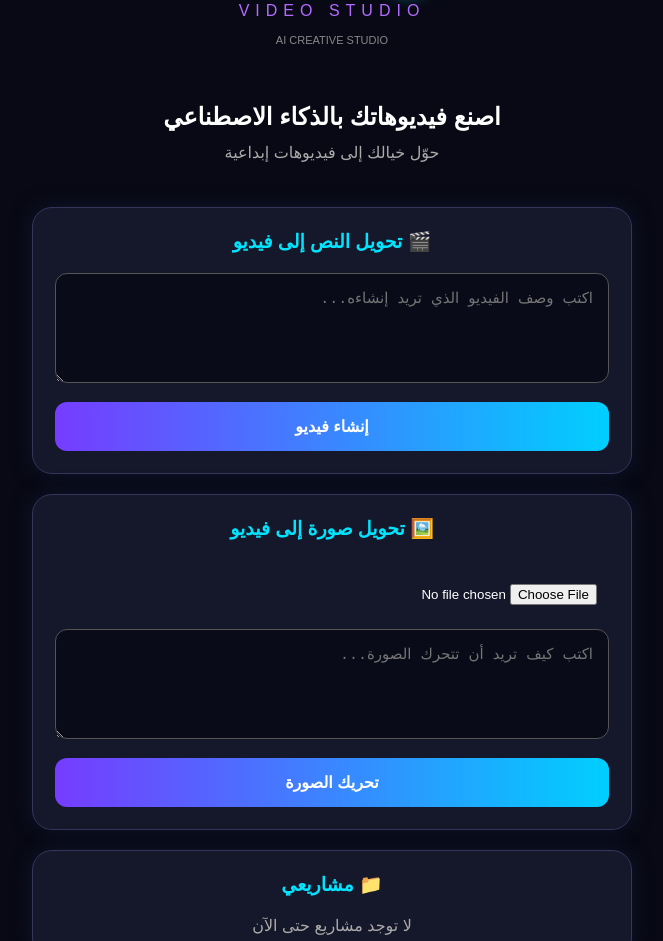
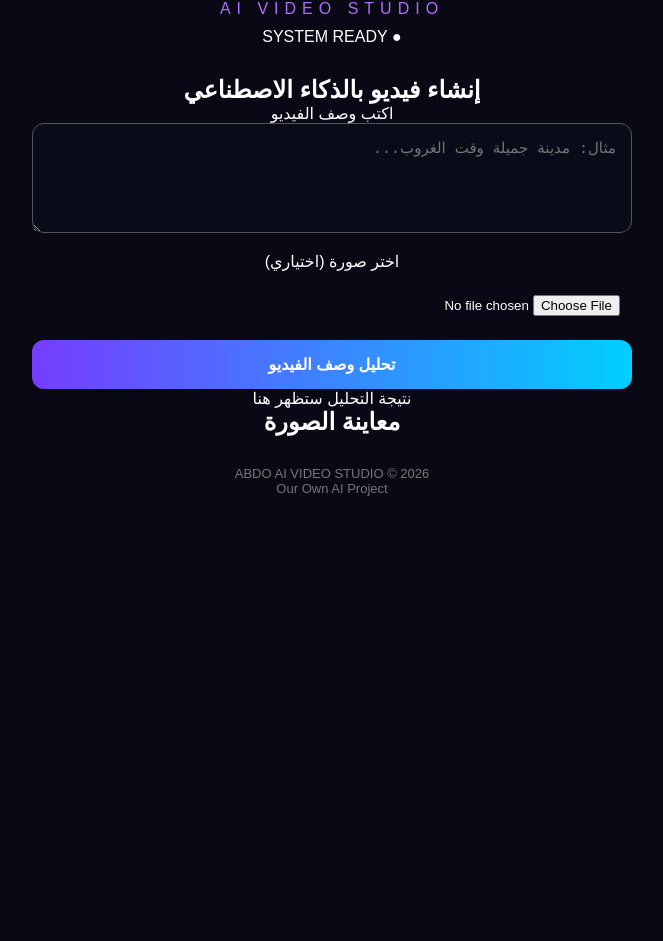
Before and after one commit to 20069213/abdo-ai-video-studio, a plain HTML site: page index.html in a window 1280 px wide. Shown: the part 96-1037 px from the top of the page, without its empty margins (308-971 px from the left). After the commit the page ends 800 px from the top, so only its background shows below. Drawn offline with Linux system fonts and the light colour scheme.

Commit message:
Refactor index.html structure and content

```diff
--- a/index.html
+++ b/index.html
@@ -4,66 +4,47 @@
 <head>
     <meta charset="UTF-8">
     <meta name="viewport" content="width=device-width, initial-scale=1.0">
-    <meta name="theme-color" content="#080914">
     <title>ABDO AI VIDEO STUDIO</title>
     <link rel="stylesheet" href="style.css">
 </head>
 <body>
 
-<header class="header">
-    <div class="logo">👑 ABDO AI</div>
-    <p>VIDEO STUDIO</p>
-    <span class="version">AI CREATIVE STUDIO</span>
-</header>
+    <header class="header">
+        <h1>👑 ABDO AI</h1>
+        <p>AI VIDEO STUDIO</p>
+        <span class="status">● SYSTEM READY</span>
+    </header>
 
-<main class="container">
+    <main class="container">
 
-    <section class="hero">
-        <h1>اصنع فيديوهاتك بالذكاء الاصطناعي</h1>
-        <p>حوّل خيالك إلى فيديوهات إبداعية</p>
-    </section>
+        <section class="panel">
+            <h2>إنشاء فيديو بالذكاء الاصطناعي</h2>
 
-    <section class="card">
-        <h2>🎬 تحويل النص إلى فيديو</h2>
+            <label for="prompt">اكتب وصف الفيديو</label>
+            <textarea id="prompt" placeholder="مثال: مدينة جميلة وقت الغروب..."></textarea>
 
-        <textarea id="prompt"
-            placeholder="اكتب وصف الفيديو الذي تريد إنشاءه..."></textarea>
+            <label for="imageInput">اختر صورة (اختياري)</label>
+            <input type="file" id="imageInput" accept="image/*">
 
-        <button onclick="generateTextVideo()">
-            إنشاء فيديو
-        </button>
-    </section>
+            <button id="analyzeButton">تحليل وصف الفيديو</button>
 
-    <section class="card">
-        <h2>🖼️ تحويل صورة إلى فيديو</h2>
+            <div id="result" class="result">
+                نتيجة التحليل ستظهر هنا
+            </div>
+        </section>
 
-        <input type="file" id="image" accept="image/*">
+        <section class="panel">
+            <h2>معاينة الصورة</h2>
+            <img id="preview" alt="معاينة الصورة" hidden>
+        </section>
 
-        <img id="imagePreview" alt="معاينة الصورة">
+    </main>
 
-        <textarea id="imagePrompt"
-            placeholder="اكتب كيف تريد أن تتحرك الصورة..."></textarea>
+    <footer>
+        <p>ABDO AI VIDEO STUDIO © 2026</p>
+        <p>Our Own AI Project</p>
+    </footer>
 
-        <button onclick="generateImageVideo()">
-            تحريك الصورة
-        </button>
-    </section>
-
-    <section class="card">
-        <h2>📁 مشاريعي</h2>
-        <div id="status">
-            لا توجد مشاريع حتى الآن
-        </div>
-    </section>
-
-</main>
-
-<footer>
-    <p>© 2026 ABDO AI VIDEO STUDIO</p>
-    <p>Created by ABDO SAAD 👑</p>
-</footer>
-
-<script src="script.js"></script>
-
+    <script src="script.js"></script>
 </body>
 </html>
```
